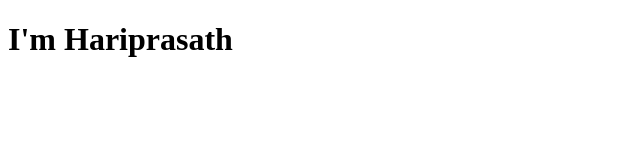
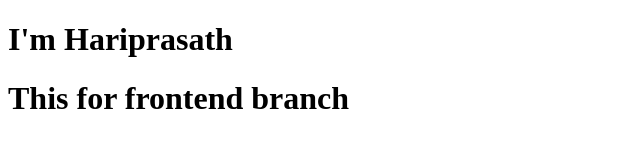
Before and after one commit to haridas28102002/fastAPIBlog, a plain HTML site: page index.html in a window 1280 px wide. Shown: the whole page, without its empty margins (0-640 px from the left). Drawn offline with Linux system fonts and the light colour scheme.

Commit message:
fix: add about frontend branch

```diff
--- a/index.html
+++ b/index.html
@@ -7,5 +7,6 @@
 </head>
 <body>
     <h1>I'm Hariprasath</h1>
+    <h1>This for frontend branch</h1>
 </body>
 </html>
```
